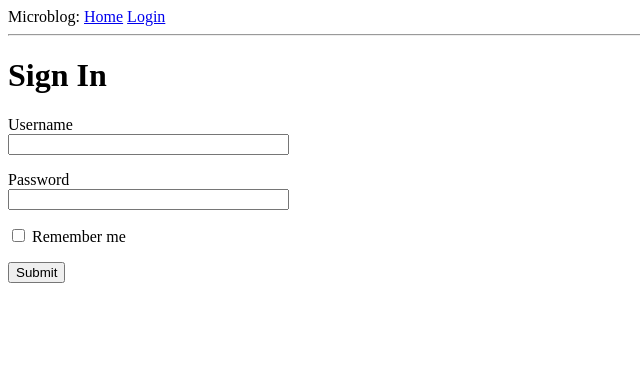
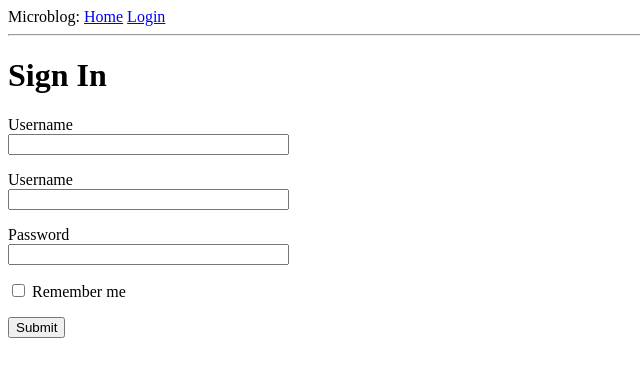
Before and after one commit to spentus/microblog, a Python web app: template app/templates/login.html in a window 1280 px wide. Shown: the top 377 px of the page, without its empty margins (0-640 px from the left). Run offline with Jinja, Linux system fonts and the light colour scheme; the template is opened without the code that fills it: most values are stand-ins (such as "Sample title", 1, 10 or a date in 2020); form fields are guessed from the names that the template uses.

Commit message:
Тест нескольких одинаковых полей в login.html

```diff
--- a/app/templates/login.html
+++ b/app/templates/login.html
@@ -4,6 +4,13 @@
     <h1>Sign In</h1>
     <form action="" method="post" novalidate>
         {{ form.hidden_tag() }}
+        <p>
+            {{ form.username.label }}<br>
+            {{ form.username(size=32) }}
+            {% for error in form.username.errors %}
+            <span style="color: red;">[{{ error }}]</span>
+            {% endfor %}
+        </p>
         <p>
             {{ form.username.label }}<br>
             {{ form.username(size=32) }}
```
